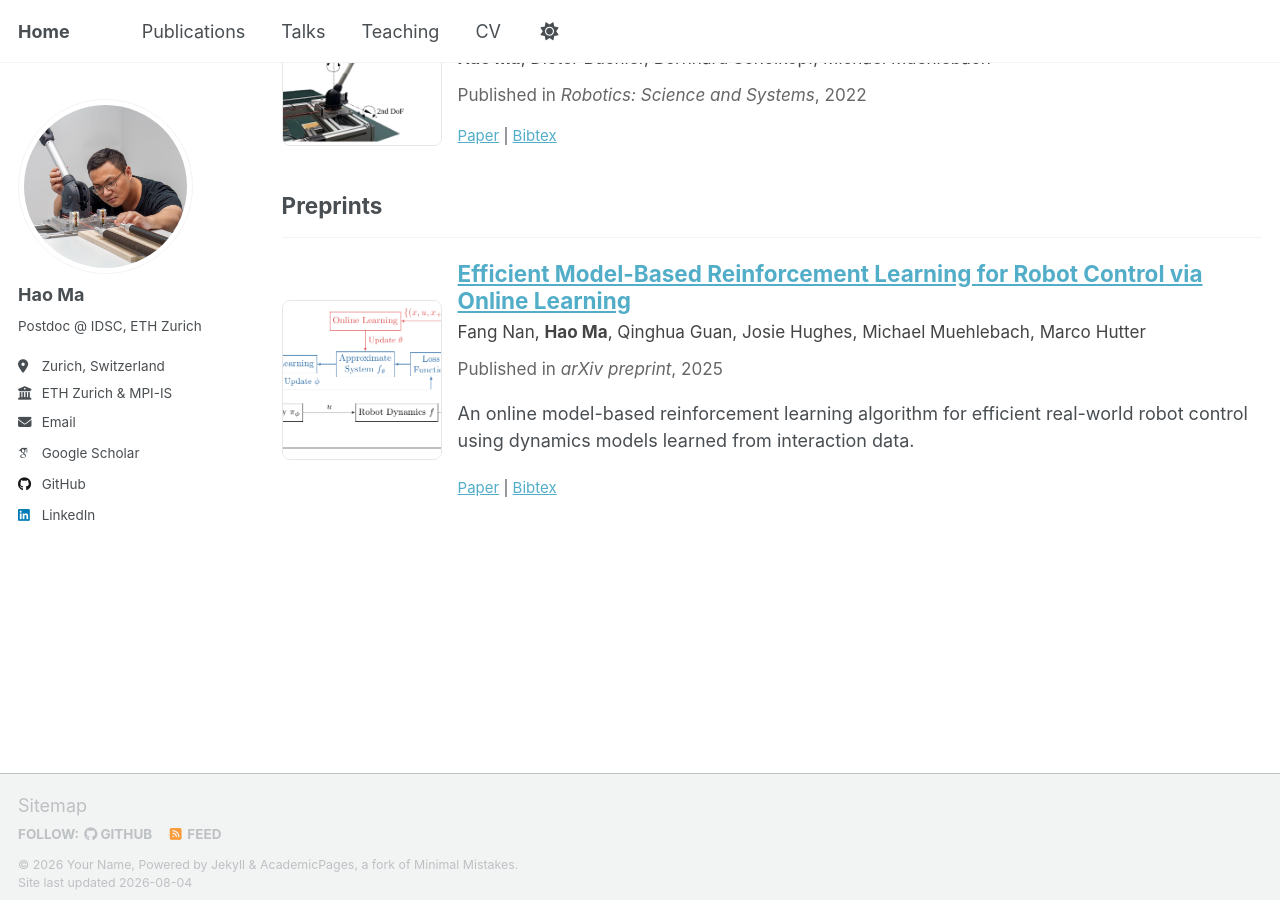
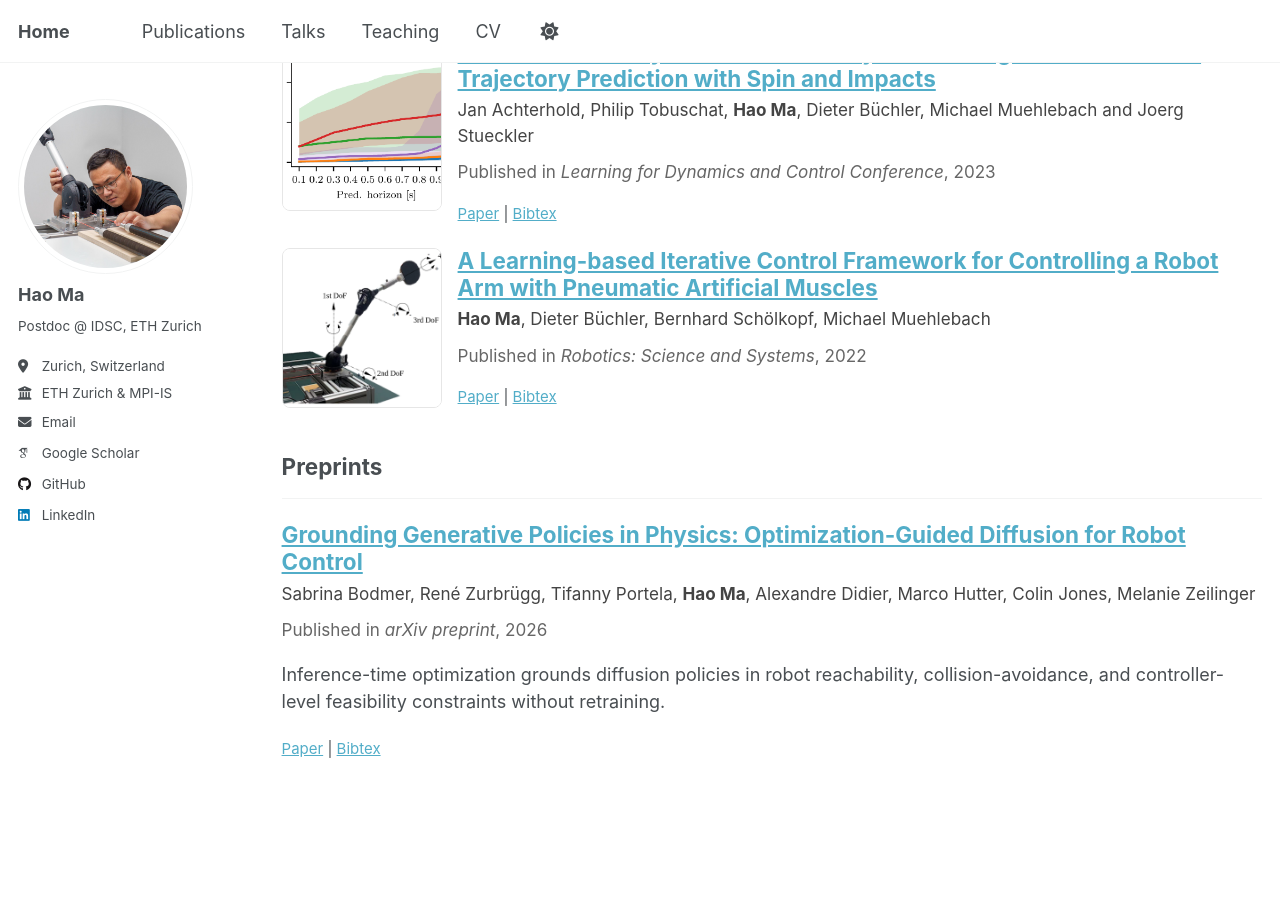
Before and after one commit to HaoMAFRLu/HaoMAFRLu.github.io, a Jekyll site: the page built from _pages/publications.html, in a window 1280 px wide and 900 px high, scrolled down 1821 px. Built offline with Jekyll 4.4.1, drawn with Linux system fonts in a browser that asks for light colours; some web fonts are replaced; a script that is not in the unit is left out; some of the changed text lies outside the part shown.

Commit message:
Update CV link and publication records

```diff
--- a/_data/navigation.yml
+++ b/_data/navigation.yml
@@ -24,7 +24,7 @@ main:
   #   url: /year-archive/
 
   - title: "CV"
-    url: /files/CV.pdf
+    url: https://haomafrlu.github.io/CV_HM/CV.pdf
 
   # - title: "CV"
   #   url: /cv-json/
--- /dev/null
+++ b/_publications/grounding-generative-policies.md
@@ -0,0 +1,14 @@
+---
+title: "Grounding Generative Policies in Physics: Optimization-Guided Diffusion for Robot Control"
+authors: "Sabrina Bodmer, Ren&eacute; Zurbr&uuml;gg, Tifanny Portela, <b>Hao Ma</b>, Alexandre Didier, Marco Hutter, Colin Jones, Melanie Zeilinger"
+collection: publications
+category: others
+permalink: /publication/grounding-generative-policies
+excerpt: 'Inference-time optimization grounds diffusion policies in robot reachability, collision-avoidance, and controller-level feasibility constraints without retraining.'
+date: 2026-06-23
+venue: 'arXiv preprint'
+paperurl: 'https://arxiv.org/abs/2606.24208'
+bibtexurl: '../files/bibtex-grounding-generative-policies.bib'
+arxiv: '2606.24208'
+---
+Diffusion policies can generate high-quality task-space behaviors while still violating the physical constraints of a particular robot. We propose an inference-time optimization framework that replaces the sampling perturbation in the reverse diffusion process with an optimized correction. This makes it possible to impose hard constraints or soft penalties during sampling without retraining the diffusion model, while keeping samples close to the learned prior. We evaluate the approach on dexterous grasp synthesis with reachability and collision-avoidance constraints, as well as dynamic manipulation with controller-level trackability constraints.
--- a/files/bibtex-efficient-model-based-rl.bib
+++ b/files/bibtex-efficient-model-based-rl.bib
@@ -2,7 +2,8 @@
   title = {Efficient {{Model-Based Reinforcement Learning}} for {{Robot Control}} via {{Online Learning}}},
   author = {Nan, Fang and Ma, Hao and Guan, Qinghua and Hughes, Josie and Muehlebach, Michael and Hutter, Marco},
   year = {2025},
-  journal = {arXiv preprint},
+  journal = {The International Journal of Robotics Research},
+  note = {Accepted},
   eprint = {2510.18518},
   archivePrefix = {arXiv},
   primaryClass = {cs.RO}
--- /dev/null
+++ b/files/bibtex-grounding-generative-policies.bib
@@ -0,0 +1,9 @@
+@article{bodmerGroundingGenerativePolicies2026,
+  title = {Grounding Generative Policies in Physics: Optimization-Guided Diffusion for Robot Control},
+  author = {Bodmer, Sabrina and Zurbrügg, René and Portela, Tifanny and Ma, Hao and Didier, Alexandre and Hutter, Marco and Jones, Colin and Zeilinger, Melanie},
+  year = {2026},
+  journal = {arXiv preprint},
+  eprint = {2606.24208},
+  archivePrefix = {arXiv},
+  primaryClass = {cs.RO}
+}
```
Also changed, not shown: _publications/constraint-aware-guidance.md (+1 -1 lines), _publications/efficient-model-based-rl.md (+2 -2 lines), 1 other file.
